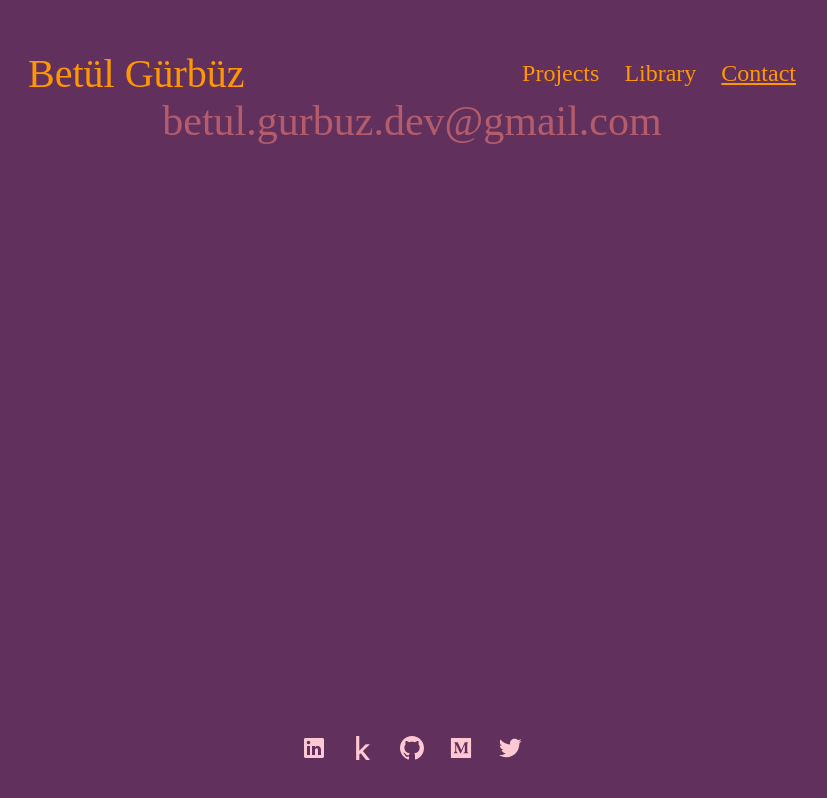
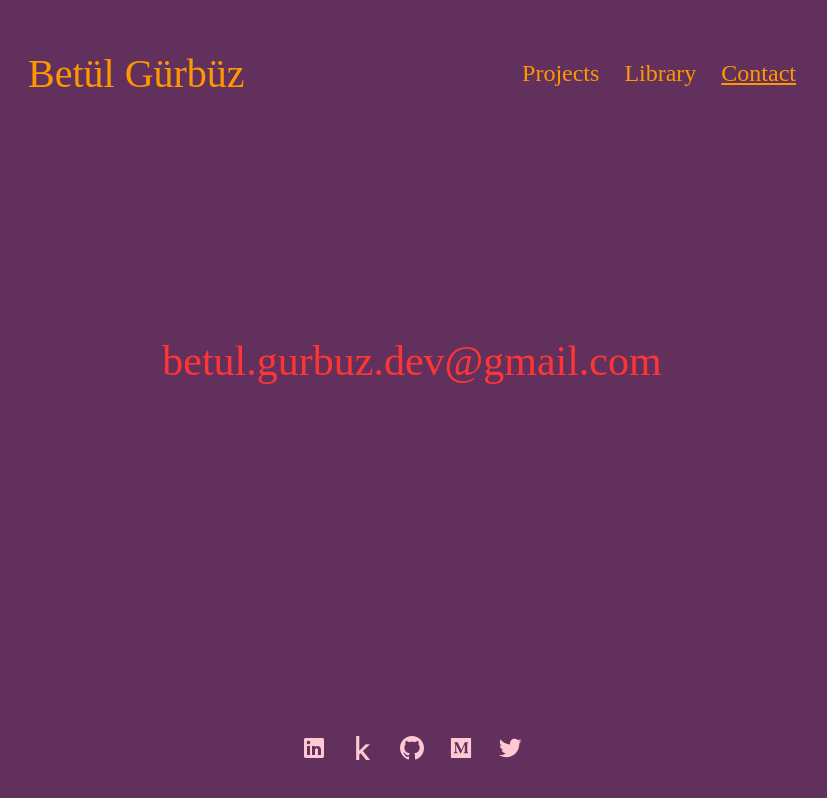
Before and after one commit to badl7/personal-website, a SvelteKit app: page /contact in a window 1280 px wide. Shown: the top 798 px of the page, without its empty margins (228-1055 px from the left). Built offline with nearby package versions, Linux system fonts and the light colour scheme.

Commit message:
change contact

```diff
--- a/src/routes/contact/+page.svelte
+++ b/src/routes/contact/+page.svelte
@@ -9,11 +9,14 @@
 <style>
 	.contact {
 		display: flex;
+		flex-direction: column;
 		justify-content: center;
 		align-items: center;
+		margin-top: 240px;
+		grid-gap: 90px;
 	}
 	.contact a {
-		color: var(--app-primary-color);
+		color: #FF3535;
 	}
 	.contact a:hover {
 		text-decoration: underline;
```
